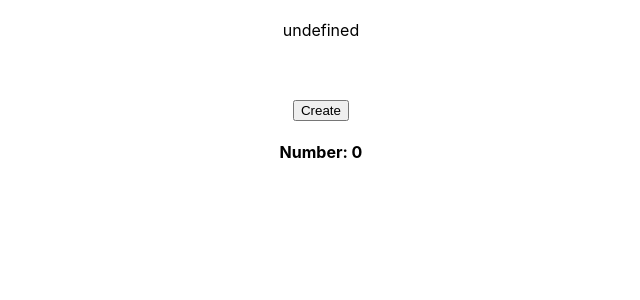
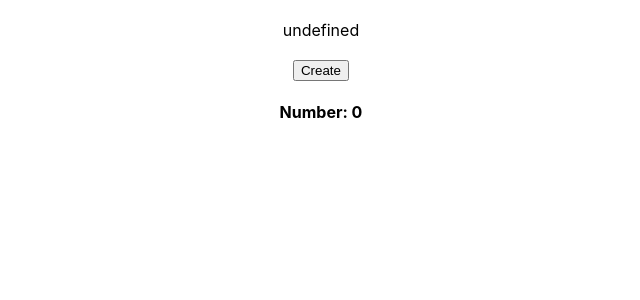
Before and after one commit to Alaforgia/BOTCT-Game-Generator, a Next.js app: page /NumberRandomizer in a window 1280 px wide. Shown: the top 300 px of the page, without its empty margins (319-959 px from the left). Built offline with nearby package versions, Linux system fonts and the light colour scheme.

Commit message:
To Do log update

```diff
--- a/pages/NumberRandomizer.tsx
+++ b/pages/NumberRandomizer.tsx
@@ -40,6 +40,7 @@ function NumberRandomizer({ persons }: any) {
   const inputs: any = useContext(PlayerContext);
 
   const [num, setNum] = useState(0);
+  const [newPlayers, setNewPlayers]: any = useState(PlayerContext);
   const [players, setPlayers]: any = useState([]);
   const [numOfPlayers, setNumOfPlayers] = useState(0);
   //@ts-ignore
@@ -108,7 +109,9 @@ function NumberRandomizer({ persons }: any) {
     ));
   };
 
+
   console.log("INPUTS is =", inputs);
+  console.log("newPlayers is =", newPlayers);
 
   return (
     <>
@@ -129,7 +132,7 @@ function NumberRandomizer({ persons }: any) {
           {/* </Forms> */}
           {/* <input type="text" value={numOfPlayers} onChange={onClickNumberOfPlayers}></input> */}
           {/* <Forms>{players.length ? <div>{addInputs()}</div> : null}</Forms> */}
-          <Forms>{players.length ? <div>{inputs}</div> : null}</Forms>
+          {/* <Forms>{players.length ? <div>{inputs}</div> : null}</Forms> */}
           {/* <Forms>{value}</Forms> */}
           <Button onClick={() => numberButtonHandler()}>Create</Button>
           <Output>
```
Also changed, not shown: 1 other file (tests, documents, lock files or other folders).
